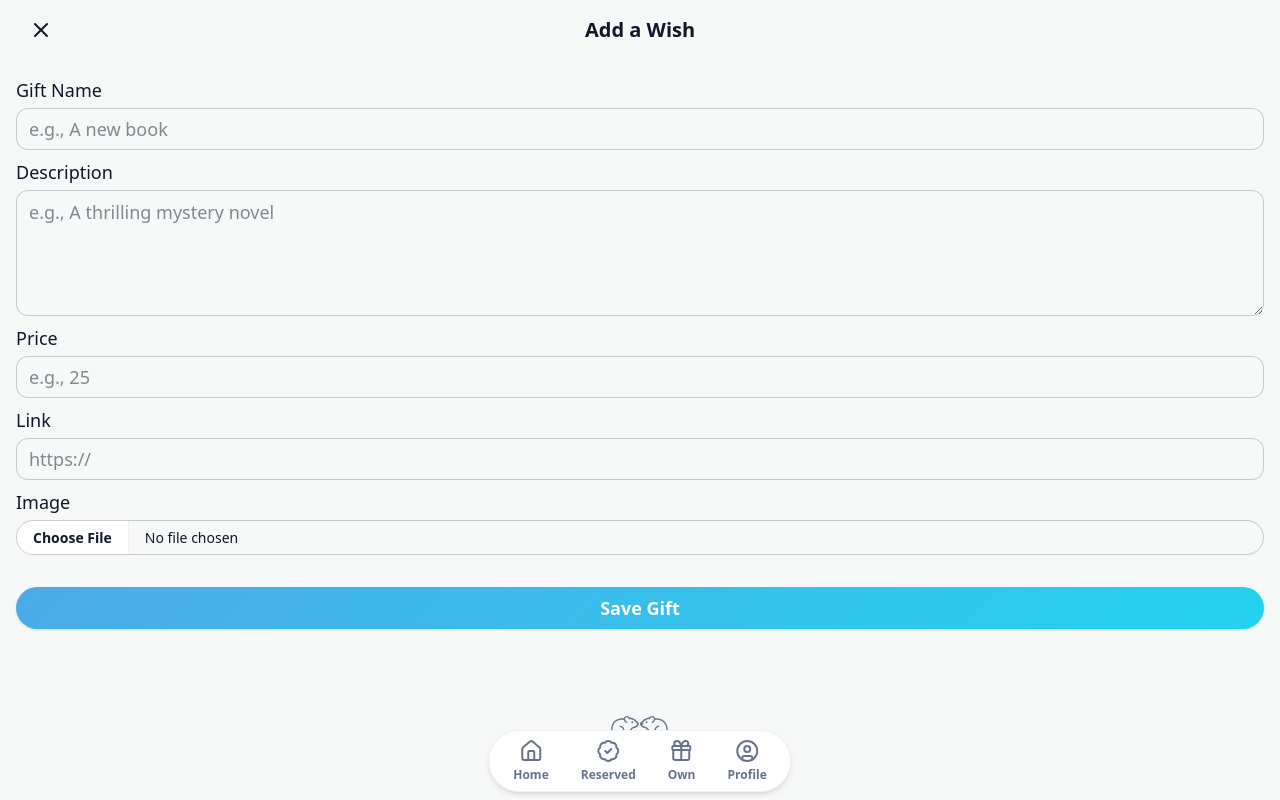
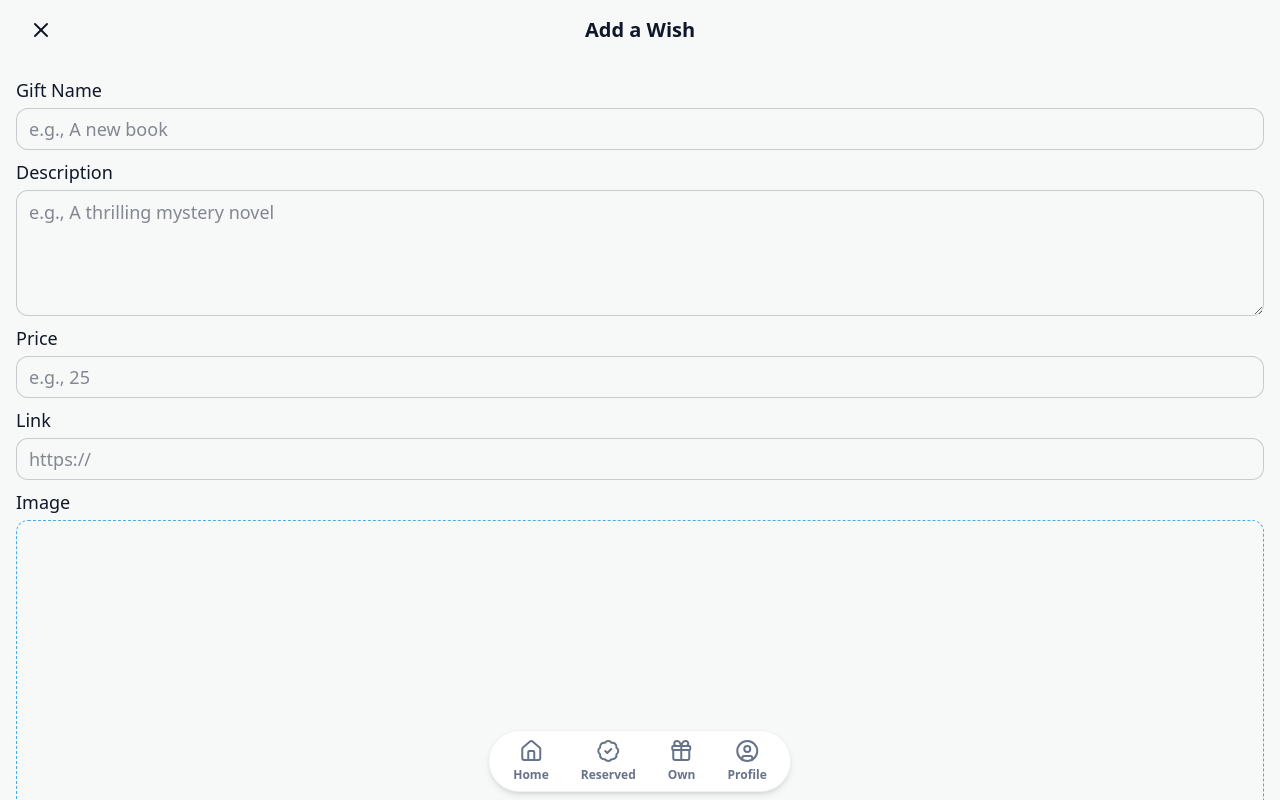
Before and after one commit to stancsicsm/gift-app-next, a Next.js app: page /gifts/new in a window 1280 px wide. Shown: the top 800 px of the page. Built offline with nearby package versions, Linux system fonts and the light colour scheme.

Commit message:
feat: add primary-outline variant to Button and enhance ImageUpload component

```diff
--- a/src/components/Button/Button.tsx
+++ b/src/components/Button/Button.tsx
@@ -6,6 +6,7 @@ export type ButtonProps = ButtonHTMLAttributes<HTMLButtonElement> & {
   variant?:
     | "primary"
     | "primary-gradient"
+    | "primary-outline"
     | "secondary"
     | "light"
     | "ghost"
--- a/src/components/Button/styles.ts
+++ b/src/components/Button/styles.ts
@@ -16,6 +16,8 @@ export const getButtonVariant = ({
         "btn-primary bg-primary-gradient border-0",
         GRADIENT_COMMON_CLASSES,
       );
+    case "primary-outline":
+      return "btn-primary btn-outline";
     case "secondary":
       return "btn-secondary";
     case "light":
--- a/src/components/Form/ImageUpload/ImageUpload.tsx
+++ b/src/components/Form/ImageUpload/ImageUpload.tsx
@@ -1,8 +1,9 @@
 "use client";
 
+import clsx from "clsx";
 import { X } from "lucide-react";
 import Image from "next/image";
-import { type ChangeEvent, useState } from "react";
+import { type ChangeEvent, useRef, useState } from "react";
 import { toast } from "react-hot-toast";
 import Button from "@/components/Button/Button";
 import Label from "@/components/Label/Label";
@@ -19,6 +20,7 @@ const ImageUpload = ({ label, name, defaultValue }: ImageUploadProps) => {
     defaultValue,
   );
   const [isUploading, setIsUploading] = useState(false);
+  const fileInputRef = useRef<HTMLInputElement>(null);
 
   const handleFileChange = async (event: ChangeEvent<HTMLInputElement>) => {
     const file = event.target.files?.[0];
@@ -41,6 +43,10 @@ const ImageUpload = ({ label, name, defaultValue }: ImageUploadProps) => {
 
   const handleRemove = () => {
     setPreviewUrl(undefined);
+  };
+
+  const handleUploadClick = () => {
+    fileInputRef.current?.click();
   };
 
   return (
@@ -70,17 +76,27 @@ const ImageUpload = ({ label, name, defaultValue }: ImageUploadProps) => {
             </Button>
           </div>
         ) : (
-          <div className="relative">
+          <div
+            className={clsx(
+              "relative flex flex-col items-center justify-center w-full rounded-xl aspect-video",
+              "border-1 border-dashed border-primary",
+              "cursor-pointer hover:bg-primary/10 active:bg-primary/10",
+            )}
+            onClick={handleUploadClick}
+          >
             <input
               type="file"
               id={name}
+              ref={fileInputRef}
               accept="image/*"
               onChange={handleFileChange}
               disabled={isUploading}
-              className="file-input w-full"
+              className="hidden"
             />
-            {isUploading && (
-              <span className="absolute inset-y-0 right-2 loading loading-spinner text-primary"></span>
+            {isUploading ? (
+              <span className="loading loading-spinner loading-lg text-primary"></span>
+            ) : (
+              <Button variant="primary-outline">Upload Image</Button>
             )}
           </div>
         )}
```
